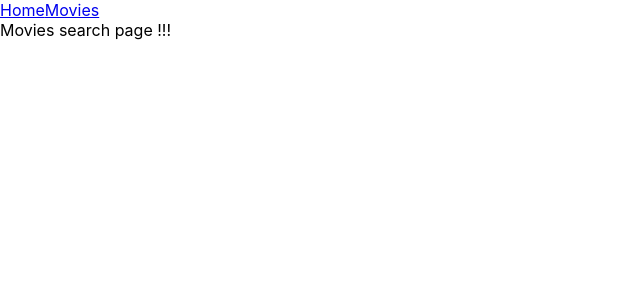
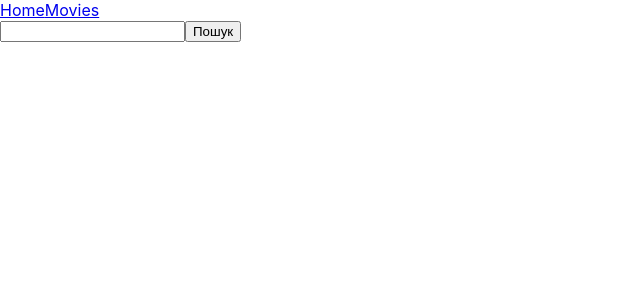
Before and after one commit to dariaaferreira/goit-react-hw-05-movies, a React (Create React App) app: page /goit-react-hw-05-movies/movies in a window 1280 px wide. Shown: the top 300 px of the page, without its empty margins (0-640 px from the left). Built offline with nearby package versions, Linux system fonts and the light colour scheme.

Commit message:
SearchMovie section

```diff
--- /dev/null
+++ b/src/components/MoviesList/MoviesList.jsx
@@ -0,0 +1,24 @@
+import React from "react";
+import { Link } from "react-router-dom";
+
+const MoviesList = ({ movies, isResults }) => {
+  return (
+    <div>
+      {isResults ? (
+        <p>Немає результатів пошуку.</p>
+      ) : (
+        <ul>
+          {movies.map(({ id, title }) => (
+            <li key={id}>
+              <Link to={`/movies/${id}`}>
+                <p>{title}</p>
+              </Link>
+            </li>
+          ))}
+        </ul>
+      )}
+    </div>
+  );
+};
+
+export default MoviesList;
--- /dev/null
+++ b/src/components/SearchForm/SearchForm.jsx
@@ -0,0 +1,15 @@
+import React from "react";
+
+const SearchForm = ({ searchInput, handleSearchChange, handleSearchSubmit }) => {
+  return (
+    <form onSubmit={handleSearchSubmit}>
+      <input
+          type="text"
+          value={searchInput}
+          onChange={handleSearchChange} />
+      <button type="submit">Пошук</button>
+    </form>
+  );
+};
+
+export default SearchForm;
--- a/src/pages/Movies.jsx
+++ b/src/pages/Movies.jsx
@@ -1,13 +1,76 @@
-import { useEffect } from "react";
+import { useState, useEffect } from "react";
+import { useSearchParams } from "react-router-dom";
+import { getSearchMovies } from "../api/movieApi";
+import SearchForm from "../components/SearchForm/SearchForm";
+import MoviesList from "../components/MoviesList/MoviesList";
 
 const Movies = () => {
-    useEffect(() => {
+  const [searchParams, setSearchParams] = useSearchParams();
+  const [movies, setMovies] = useState([]);
+  const [isResults, setIsResults] = useState(false);
+  const [isLoading, setIsLoading] = useState(false);
+  const [searchInput, setSearchInput] = useState("");
 
-    }, [])
+  const query = searchParams.get("query");
 
-    return (
-        <div>Movies search page !!!</div>
-    )
-}
+  useEffect(() => {
+    if (!query) {
+      return;
+    }
+
+    const searchMovies = async () => {
+      try {
+        setIsLoading(true);
+        const data = await getSearchMovies(query);
+        // console.log(data.results);
+        const results = data.results;
+
+        if (results.length < 1) {
+          setMovies([]);
+          setIsResults(true);
+        } else {
+          setMovies(results);
+          setIsResults(false);
+        }
+      } catch (error) {
+        console.error(error);
+      } finally {
+        setIsLoading(false);
+      }
+    };
+
+    searchMovies();
+  }, [query]);
+
+  const handleSearchChange = (event) => {
+    setSearchInput(event.target.value);
+  };
+
+  const handleSearchSubmit = (event) => {
+    event.preventDefault();
+    setSearchParams({ query: searchInput.toLowerCase() });
+    setSearchInput("");
+  };
+
+  return (
+    <div>
+      <SearchForm
+        searchInput={searchInput}
+        handleSearchChange={handleSearchChange}
+        handleSearchSubmit={handleSearchSubmit}
+      />
+
+      {query && (
+        <div>
+          {isLoading ? (
+            <p>Loading...</p>
+          ) : (
+            <MoviesList movies={movies} isResults={isResults} />
+          )}
+        </div>
+      )}
+    </div>
+  );
+};
 
 export default Movies;
```
